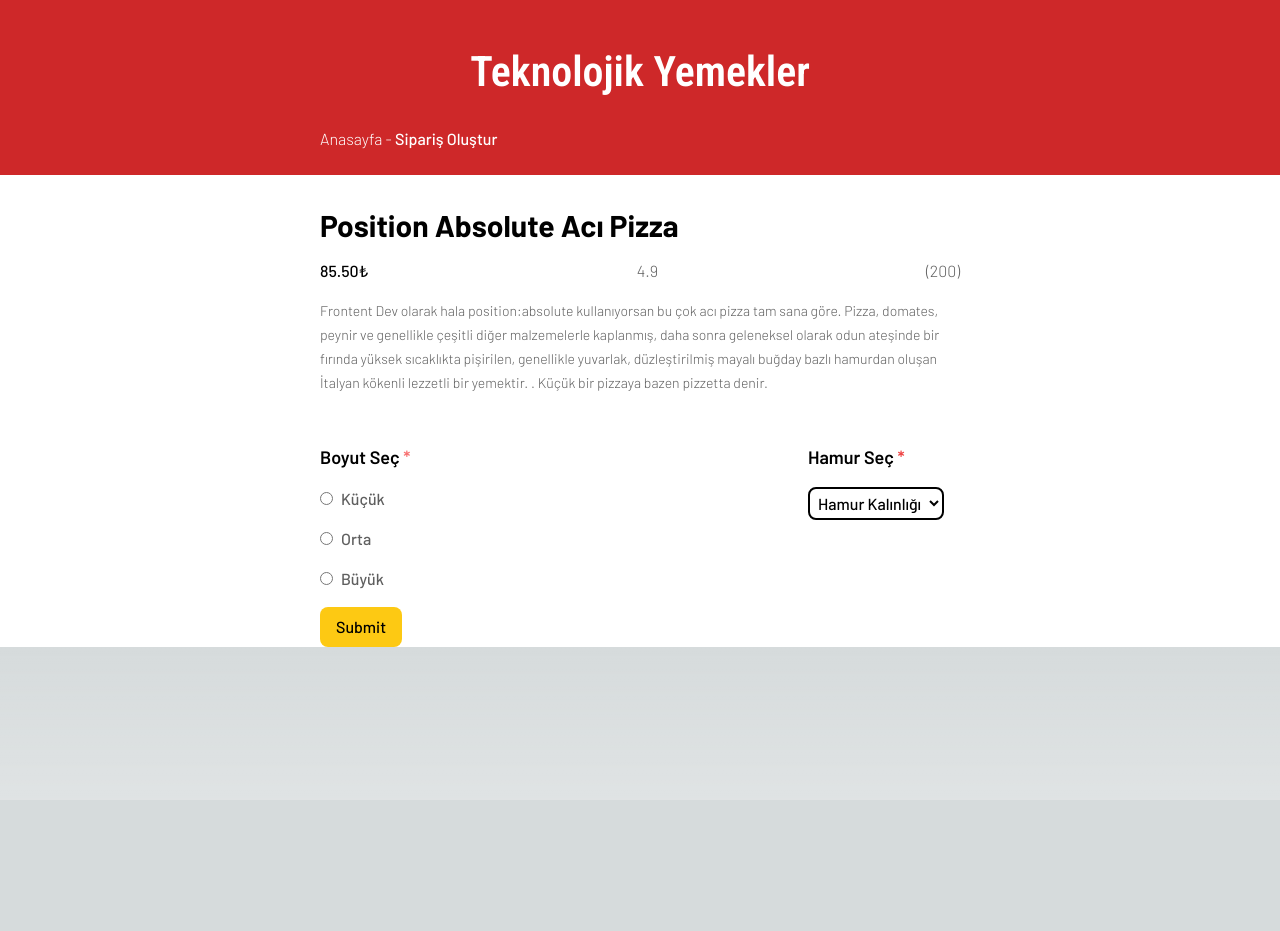
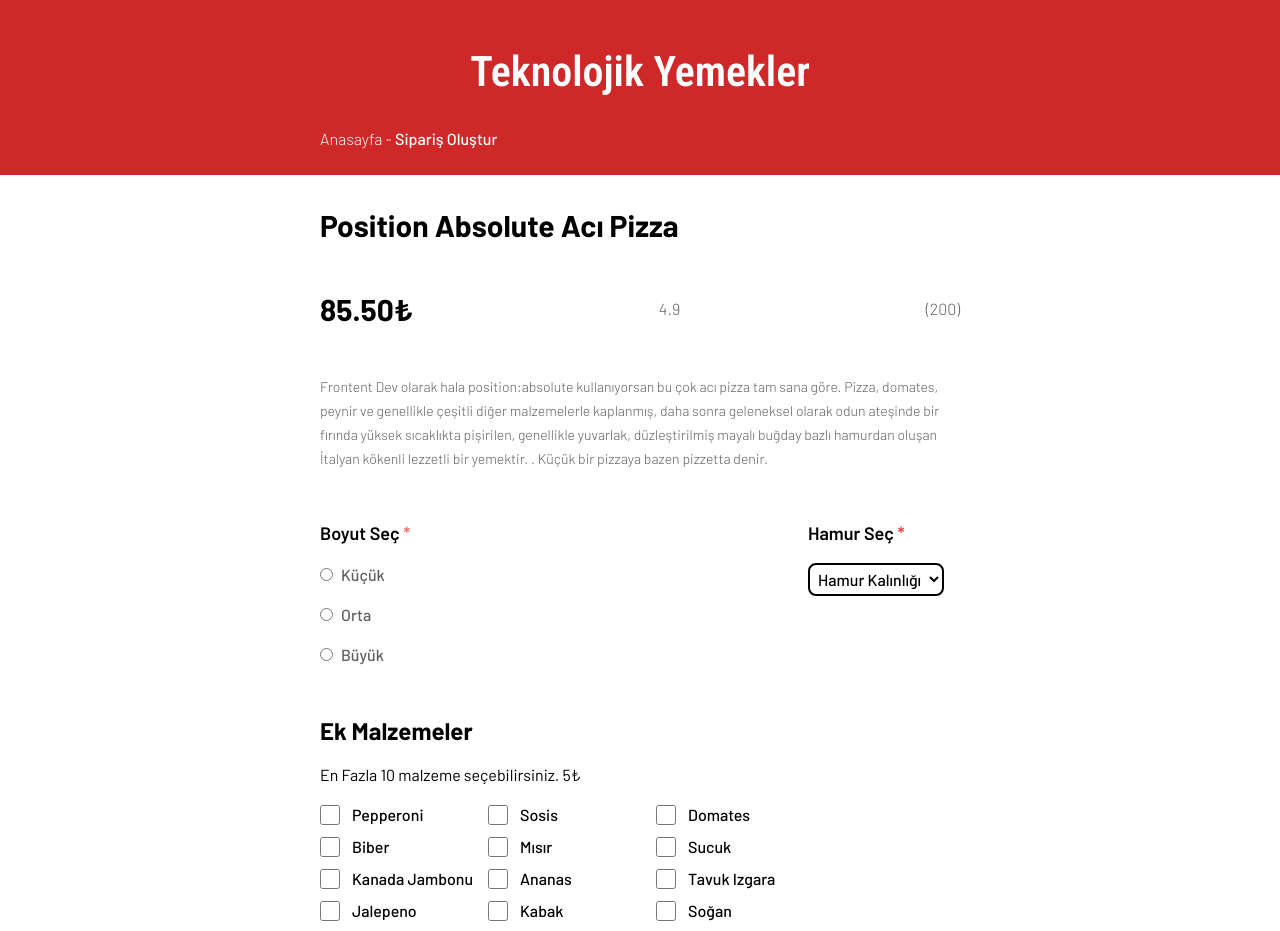
Before and after one commit to MuhsinCanY/pizza-next, a Next.js app: page /pizza in a window 1280 px wide. Shown: the top 931 px of the page. Before the commit the page ends 800 px from the top, so only its background shows below. Built offline with nearby package versions, Linux system fonts and the light colour scheme.

Commit message:
PizzaMaterials component

```diff
--- a/src/app/pizza/page.tsx
+++ b/src/app/pizza/page.tsx
@@ -4,10 +4,12 @@ import PizzaHeader from '@/components/PizzaHeader'
 import PizzaPaste from '@/components/PizzaPaste'
 import PizzaContent from '@/components/PizzaContent'
 import { useForm } from 'react-hook-form'
+import PizzaMaterials from '@/components/PizzaMaterials'
 
 export interface FormValues {
   size: string
   paste: string
+  materials: string[]
 }
 
 export default function Pizza() {
@@ -26,11 +28,11 @@ export default function Pizza() {
         <div className="container max-w-pizza">
           <PizzaContent />
           <form onSubmit={handleSubmit(onSubmit)}>
-            <div className="flex  justify-between ">
+            <div className="flex justify-between ">
               <PizzaSize errors={errors} register={register} />
               <PizzaPaste errors={errors} register={register} />
             </div>
-
+            <PizzaMaterials errors={errors} register={register} />
             <input
               className="bg-pizza_yellow text-black py-2 px-4 rounded-lg hover:bg-amber-400 hover:text-white"
               type="submit"
--- a/src/components/PizzaContent.tsx
+++ b/src/components/PizzaContent.tsx
@@ -4,8 +4,8 @@ const PizzaContent = () => {
   return (
     <div className="text-black flex flex-col gap-4 py-8">
       <h1 className="font-bold text-3xl">Position Absolute Acı Pizza</h1>
-      <div className="flex justify-between">
-        <h1>85.50₺</h1>
+      <div className="flex justify-between items-center my-8">
+        <h1 className="font-bold text-3xl">85.50₺</h1>
         <h1 className="font-light text-[#5F5F5F]">4.9</h1>
         <h1 className="font-light text-[#5F5F5F]">(200)</h1>
       </div>
--- /dev/null
+++ b/src/components/PizzaMaterials.tsx
@@ -0,0 +1,63 @@
+import React from 'react'
+
+const materials = [
+  'Pepperoni',
+  'Sosis',
+  'Domates',
+  'Biber',
+  'Mısır',
+  'Sucuk',
+  'Kanada Jambonu',
+  'Ananas',
+  'Tavuk Izgara',
+  'Jalepeno',
+  'Kabak',
+  'Soğan',
+  'Sarımsak',
+]
+
+const PizzaMaterials = ({
+  errors,
+  register,
+}: {
+  errors: any
+  register: any
+}) => {
+  return (
+    <div className="text-black flex flex-col gap-4 py-8">
+      <h1 className="font-bold text-2xl">Ek Malzemeler</h1>
+      <p className="font-normal">En Fazla 10 malzeme seçebilirsiniz. 5₺</p>
+      {errors.materials && errors.materials.type === 'biggerThan' && (
+        <span className="text-red-500">
+          {errors.materials.message} En az 4 adet seçilmelisiniz.
+        </span>
+      )}
+      {errors.materials && errors.materials.type === 'lessThan' && (
+        <span className="text-red-500">
+          {errors.materials.message} En fazla 10 adet seçim yapabilirsiniz.
+        </span>
+      )}
+      <div className="flex flex-wrap gap-2">
+        {materials.map((item, index) => (
+          <div className="flex items-center w-40 gap-3" key={index}>
+            <input
+              className="size-5"
+              type="checkbox"
+              id={item}
+              value={item}
+              {...register('materials', {
+                validate: {
+                  biggerThan: (v: string[]) => v.length > 4,
+                  lessThan: (v: string[]) => v.length < 10,
+                },
+              })}
+            />
+            <label>{item}</label>
+          </div>
+        ))}
+      </div>
+    </div>
+  )
+}
+
+export default PizzaMaterials
--- a/src/components/PizzaPaste.tsx
+++ b/src/components/PizzaPaste.tsx
@@ -7,7 +7,7 @@ const PizzaPaste = ({ errors, register }: { errors: any; register: any }) => {
         Hamur Seç <span className="text-red-500">*</span>
       </label>
       {errors.paste && (
-        <span className="text-red-500">This field is required</span>
+        <span className="text-red-500">Lütfen hamur kalınlığını seçiniz.</span>
       )}
       <select
         className="bg-white text-black p-1 rounded-lg border-2 border-black"
--- a/src/components/PizzaSize.tsx
+++ b/src/components/PizzaSize.tsx
@@ -7,7 +7,7 @@ const PizzaSize = ({ errors, register }: { errors: any; register: any }) => {
         Boyut Seç <span className="text-red-400">*</span>
       </label>
       {errors.size && (
-        <span className="text-red-500">This field is required</span>
+        <span className="text-red-500">Lütfen pizza boyutunu seçiniz.</span>
       )}
       <label>
         <input
```
